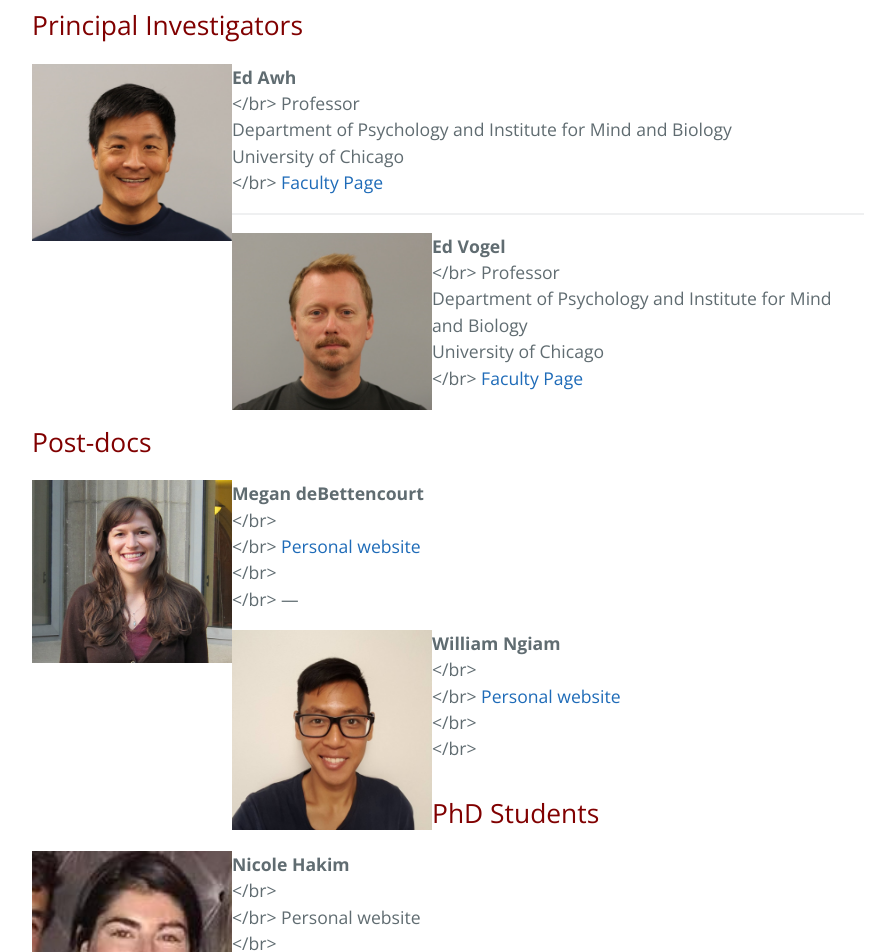
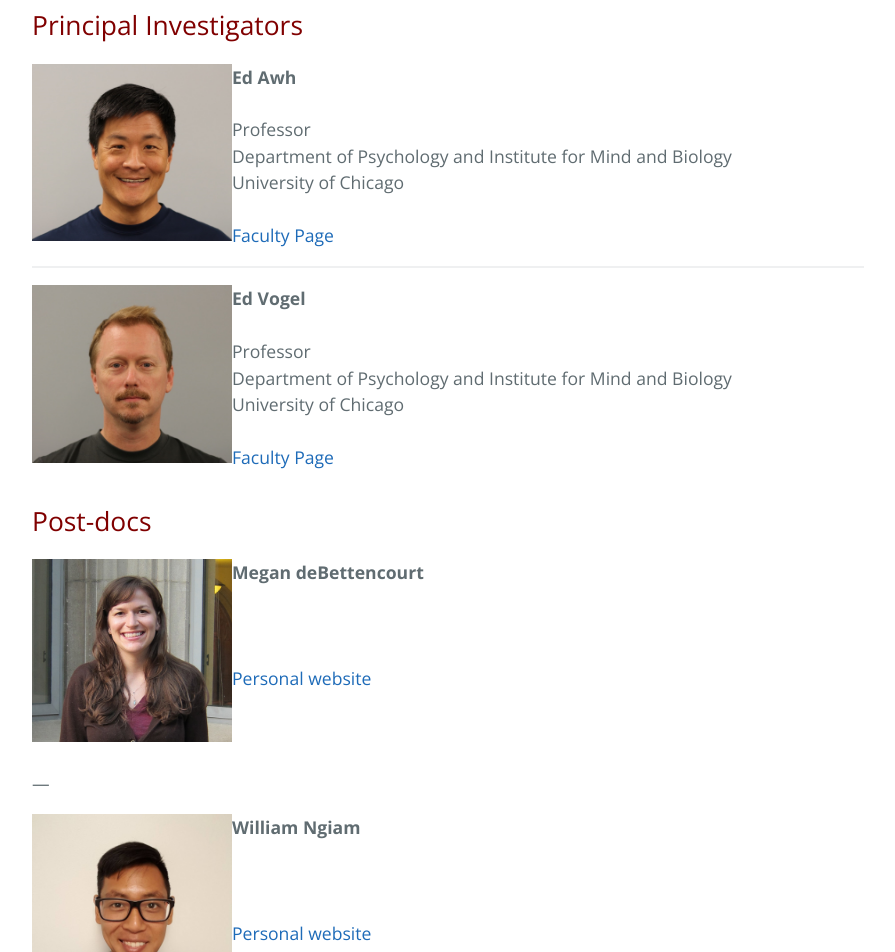
Before and after one commit to AwhVogelLab/awhvogellab.github.io, a Jekyll site: the page built from people.md, in a window 1280 px wide and 1400 px high, scrolled down 390 px. Shown: the top 952 px of the window, without its empty margins (192-1087 px from the left). Built offline with Jekyll 4.4.1, drawn with Linux system fonts in a browser that asks for light colours; our own code applies the rules of GitHub Pages for plain Markdown files; some of the changed text lies outside the part shown.

Commit message:
removing breaks

```diff
--- a/people.md
+++ b/people.md
@@ -6,61 +6,61 @@ layout: default
 
 ## Principal Investigators
 
-<img align="left" width="200" src="/files/images/awh.jpg">**Ed Awh** <br></br>
+<img align="left" width="200" src="/files/images/awh.jpg">**Ed Awh** <br>
 Professor
 Department of Psychology and Institute for Mind and Biology
-University of Chicago  <br></br>
+University of Chicago  <br>
 [Faculty Page](https://imb.uchicago.edu/directory/edward-awh-phd)
 
 ---
 
-<img align="left" width="200" src="/files/images/vogel.jpg">**Ed Vogel** <br></br>
+<img align="left" width="200" src="/files/images/vogel.jpg">**Ed Vogel** <br>
 Professor
 Department of Psychology and Institute for Mind and Biology
-University of Chicago  <br></br>
+University of Chicago  <br>
 [Faculty Page](https://imb.uchicago.edu/directory/edward-vogel-phd)
 
 ## Post-docs
 
-<img align="left" width="200" src="/files/images/debettencourt.jpg">**Megan deBettencourt** <br></br>
-<br></br>
+<img align="left" width="200" src="/files/images/debettencourt.jpg">**Megan deBettencourt** <br>
+<br>
 [Personal website](http://home.uchicago.edu/~debetten/)
-<br></br>
-<br></br>
+<br>
+<br>
 ---
 
-<img align="left" width="200" src="/files/images/ngiam.jpg">**William Ngiam** <br></br>
-<br></br>
+<img align="left" width="200" src="/files/images/ngiam.jpg">**William Ngiam** <br>
+<br>
 [Personal website](https://williamngiam.github.io/)
-<br></br>
-<br></br>
+<br>
+<br>
 
 ## PhD Students
 
-<img align="left" width="200" src="/files/images/hakim.jpg">**Nicole Hakim** <br></br>
-<br></br>
+<img align="left" width="200" src="/files/images/hakim.jpg">**Nicole Hakim** <br>
+<br>
 Personal website
-<br></br>
-<br></br>
+<br>
+<br>
 ---
 
-<img align="left" width="200" src="/files/images/quirk.png">**Colin Quirk** <br></br>
-<br></br>
+<img align="left" width="200" src="/files/images/quirk.png">**Colin Quirk** <br>
+<br>
 [Personal website](http://colinquirk.com/)
-<br></br>
-<br></br>
+<br>
+<br>
 ---
 
-<img align="left" width="200" src="/files/images/square.png">**Gisella Diaz** <br></br>
-<br></br>
-<br></br>
-<br></br>
+<img align="left" width="200" src="/files/images/squares.png">**Gisella Diaz** <br>
+<br>
+<br>
+<br>
 ---
 
-<img align="left" width="200" src="/files/images/squares.png">**William Thyer** <br></br>
-<br></br>
-<br></br>
-<br></br>
+<img align="left" width="200" src="/files/images/squares.png">**William Thyer** <br>
+<br>
+<br>
+<br>
 
 ## Research Specialists
 
```
